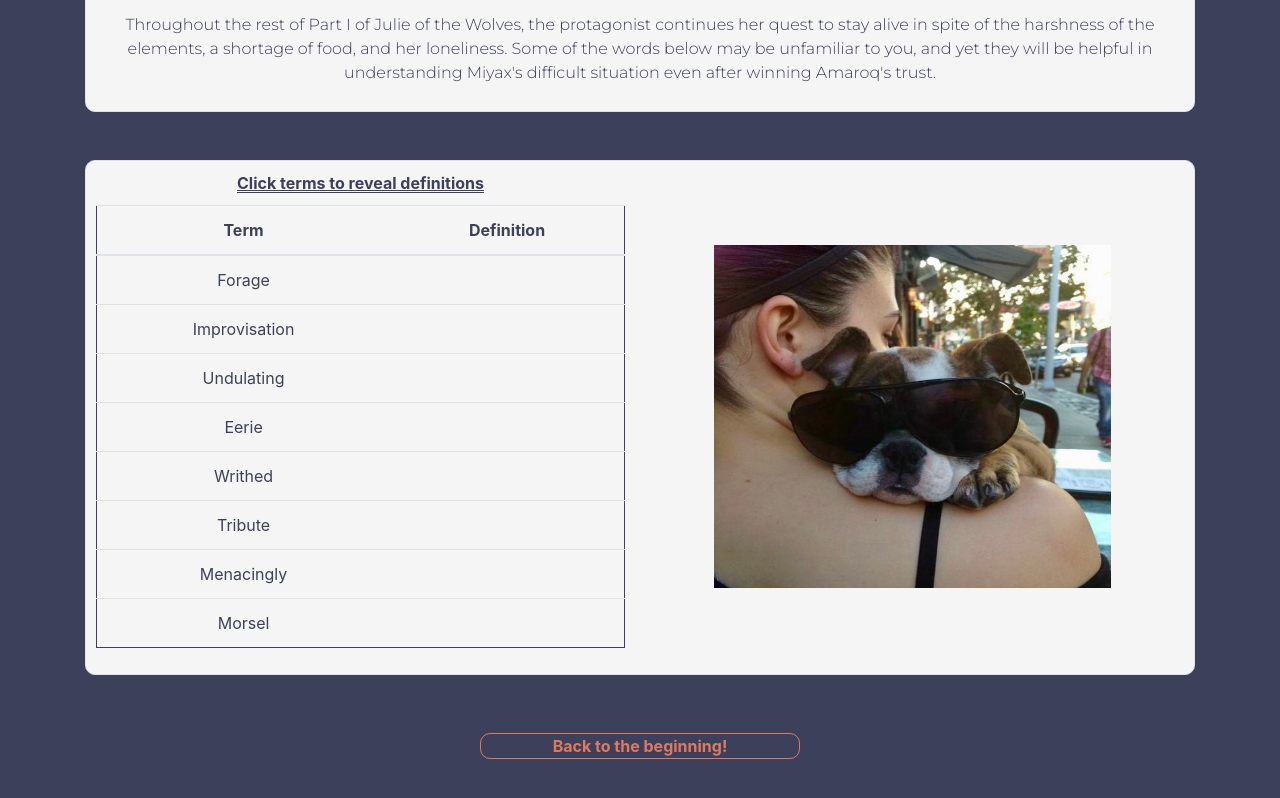
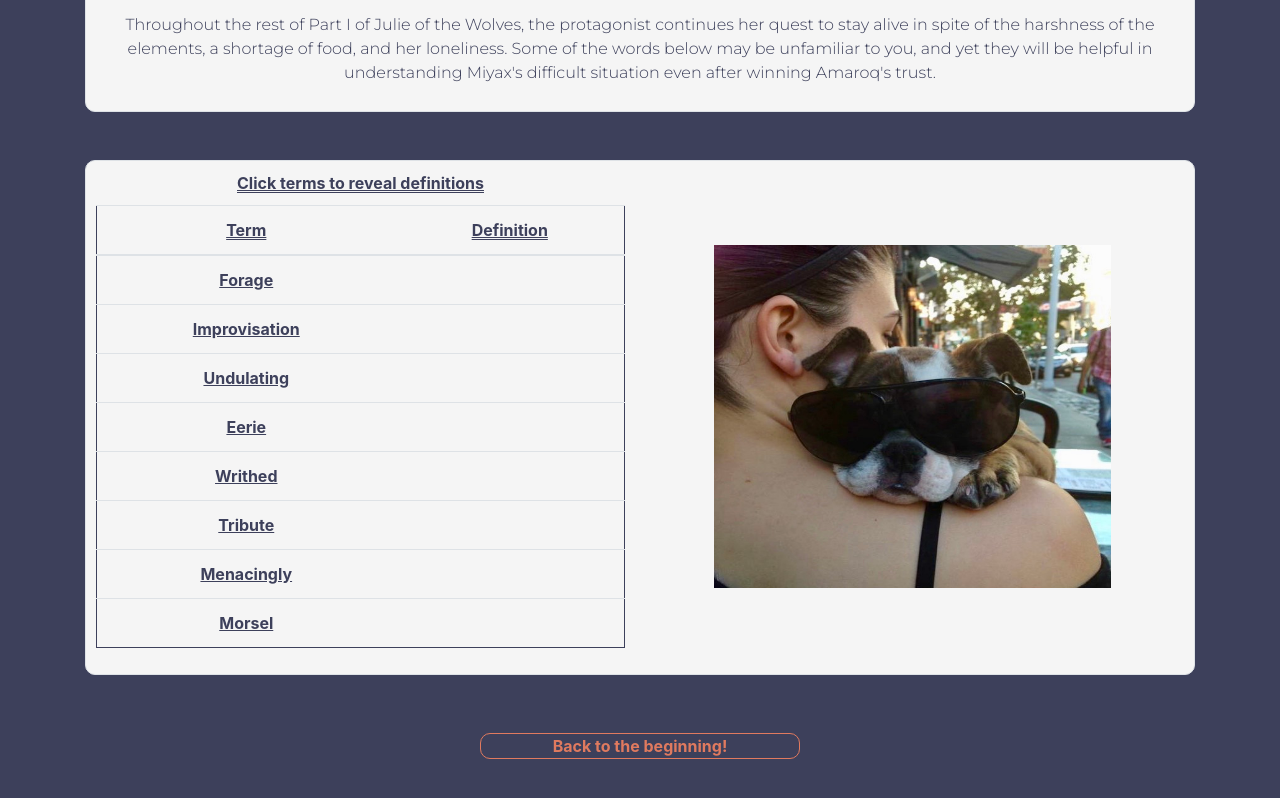
Before and after one commit to mwarness/developerSample, a plain HTML site: page english.html in a window 1280 px wide. Shown: the part 400-1198 px from the top of the page. Drawn offline with nearby package versions, Linux system fonts and the light colour scheme.

Commit message:
embolden

```diff
--- a/assets/style.css
+++ b/assets/style.css
@@ -94,6 +94,16 @@ img {
 
 .next-button {
   margin: 0px 400px 0px 400px;
+}
+
+.term{
+  font-weight: bolder;
+  text-decoration: underline ;
+}
+
+.headingIt{
+  text-decoration: double underline;
+
 }
 
 
--- a/english.html
+++ b/english.html
@@ -196,13 +196,13 @@
             <table class="table">
               <thead>
                 <tr>
-                  <th scope="col">Term</th>
-                  <th scope="col">Definition</th>
+                  <th class="headingIt" scope="col">Term</th>
+                  <th class="headingIt" scope="col">Definition</th>
                 </tr>
               </thead>
               <tbody>
                 <tr>
-                  <td id="row1col1">Forage</td>
+                  <td class="term" id="row1col1">Forage</td>
                   <td>
                     <div class="display-none" id="row1col2">
                       Search far and wide for food
@@ -210,7 +210,7 @@
                   </td>
                 </tr>
                 <tr>
-                  <td id="row2col1">Improvisation</td>
+                  <td class="term" id="row2col1">Improvisation</td>
                   <td>
                     <div class="display-none" id="row2col2">
                       Creating spontaneously, using whatever is available
@@ -218,7 +218,7 @@
                   </td>
                 </tr>
                 <tr>
-                  <td id="row3col1">Undulating</td>
+                  <td class="term" id="row3col1">Undulating</td>
                   <td>
                     <div class="display-none" id="row3col2">
                       Moving with a wave-like motion
@@ -226,7 +226,7 @@
                   </td>
                 </tr>
                 <tr>
-                  <td id="row4col1">Eerie</td>
+                  <td class="term" id="row4col1">Eerie</td>
                   <td>
                     <div class="display-none" id="row4col2">
                       Spooky, unsettling
@@ -234,7 +234,7 @@
                   </td>
                 </tr>
                 <tr>
-                  <td id="row5col1">Writhed</td>
+                  <td class="term" id="row5col1">Writhed</td>
                   <td>
                     <div class="display-none" id="row5col2">
                       Twisted or squirmed, usually in pain
@@ -242,7 +242,7 @@
                   </td>
                 </tr>
                 <tr>
-                  <td id="row6col1">Tribute</td>
+                  <td class="term" id="row6col1">Tribute</td>
                   <td>
                     <div class="display-none" id="row6col2">
                       An act or gesture of respect and gratitude
@@ -250,7 +250,7 @@
                   </td>
                 </tr>
                 <tr>
-                  <td id="row7col1">Menacingly</td>
+                  <td class="term" id="row7col1">Menacingly</td>
 
                   <td>
                     <div class="display-none" id="row7col2">
@@ -259,7 +259,7 @@
                   </td>
                 </tr>
                 <tr>
-                  <td id="row8col1">Morsel</td>
+                  <td class="term" id="row8col1">Morsel</td>
                   <td>
                     <div class="display-none" id="row8col2">
                       A very small bite of something
```
